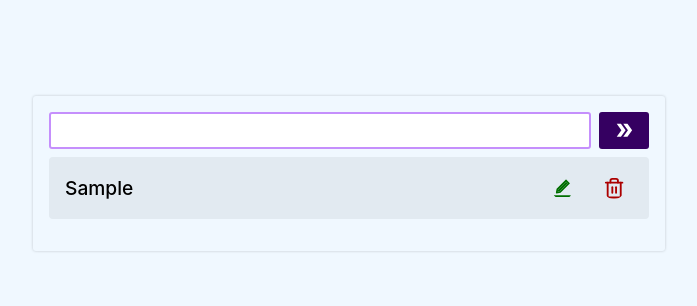
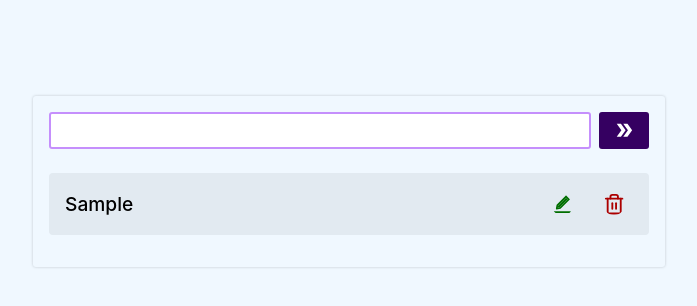
Before and after one commit to BSlaven/my_grocery_list, a React (Vite) app: page / in a window 1280 px wide. Both pictures are taken after typing "Sample" into the empty fields and a click on the button 915 px from the left and 130 px from the top of the page. Shown: the top 306 px of the page, without its empty margins (291-988 px from the left). Built offline with nearby package versions, Linux system fonts and the light colour scheme.

Commit message:
add margin top to first item element

```diff
--- a/src/GroceryItem/GroceryItem.module.css
+++ b/src/GroceryItem/GroceryItem.module.css
@@ -5,6 +5,10 @@
   display: flex;
   justify-content: space-between;
   border-radius: 4px;
+}
+
+.item:first-of-type {
+  margin-top: 1rem;
 }
 
 .text {
```
